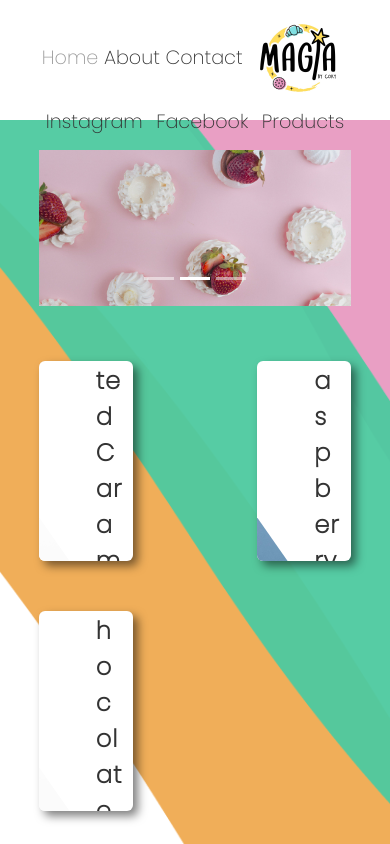
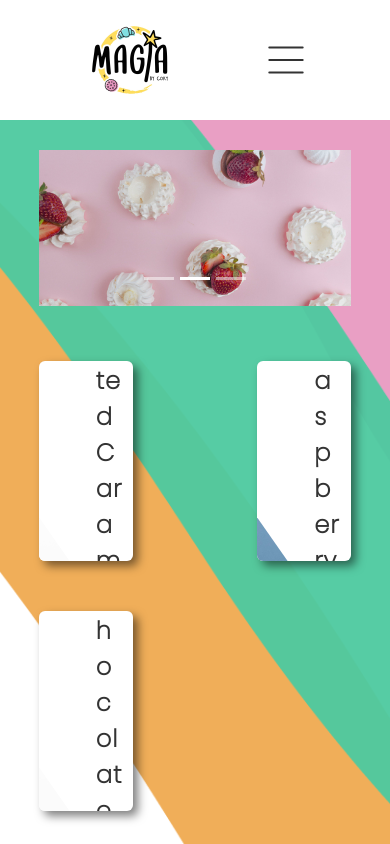
Before and after one commit to julianespa/magia, a React (Vite) app: page / in a window 390 px wide. Shown: the top 844 px of the page. Built offline with nearby package versions, Linux system fonts and the light colour scheme.

Commit message:
make navbar responsive

```diff
--- a/src/App.css
+++ b/src/App.css
@@ -20,6 +20,10 @@ font-family: 'Satisfy', cursive;
     font-family: 'Poppins',Helvetica, sans-serif;
     color: #333;
     box-sizing: border-box;
+}
+
+.hidden {
+    display: none
 }
 
 .page {
@@ -76,7 +80,10 @@ a:hover{
     align-items: center;
     background-color: #fff;
     margin: auto;
-    margin-bottom: 30px;
+}
+
+.navbar.mobile {
+    display: none
 }
 
 .navbar a {
@@ -95,6 +102,7 @@ a:hover{
 
 .home {
     margin: auto;
+    margin-top: 30px;
     display: flex;
     flex-direction: column;
     align-items: center;
@@ -460,3 +468,44 @@ a:hover{
     transform: translateX(-50%);
     margin: 5px;
 }
+
+@media (max-width: 600px) {
+    .navbarContainer {
+        position: relative;
+    }
+    .navbar.mobile {
+        display: inline-block;
+        display: flex;
+        justify-content: space-around;
+    }
+
+    .navbar.mobile button{
+        color: red;
+        background: none;
+        border: none;
+        width: 50px;
+
+    }
+
+    .navbar.desktop {
+        display: none;
+    }
+
+    .navbar {
+        flex-direction: column;
+    }
+
+    .slideIn {
+        animation: slideIn .5s;
+    }
+
+    @keyframes slideIn {
+        from {
+            opacity: 0;
+        }
+
+        to {
+            opacity: 1;
+        }
+    }
+}
--- a/src/components/Navbar.jsx
+++ b/src/components/Navbar.jsx
@@ -1,9 +1,39 @@
 import { NavLink } from "react-router-dom"
+import { useState } from "react"
 
-function Navbar () {
-    return(
-        <div className="navbarContainer">
-            <div className="navbar">
+
+function Navbar() {
+    const [showMenu, setShowMenu] = useState(false)
+
+    const toggleMenu = () => {
+        setShowMenu(!showMenu)
+    }
+
+    return (
+        <nav className="navbarContainer">
+            <>
+                <div className="navbar mobile">
+                    <img className="logoNavbar" src="/logoMagia.jpg" alt="logo magia" />
+                    <button onClick={toggleMenu}>
+                        <svg width="100%" height="100%" viewBox="0 0 24 24" fill="currentColor" xmlns="http://www.w3.org/2000/svg">
+                            <path d="M4 18L20 18" stroke="currentColor" strokeWidth="1" strokeLinecap="round" />
+                            <path d="M4 12L20 12" stroke="currentColor" strokeWidth="1" strokeLinecap="round" />
+                            <path d="M4 6L20 6" stroke="currentColor" strokeWidth="1" strokeLinecap="round" />
+                        </svg>
+                    </button>
+                </div>
+                {showMenu && (
+                    <div className={`navbar mobile slideIn`}>
+                        <NavLink to={`/`}>Home</NavLink>
+                        <NavLink to={`/about`}>About</NavLink>
+                        <NavLink to={`/contact`}>Contact</NavLink>
+                        <a href="https://www.instagram.com/magia.bycoky/" target="_blank" rel='noopener noreferrer'>Instagram</a>
+                        <a href="https://www.facebook.com/magia.bycoky/" target="_blank" rel='noopener noreferrer'>Facebook </a>
+                        <NavLink to={`/products`}>Products</NavLink>
+                    </div>
+                )}
+
+                <div className={`navbar desktop`}>
                     <NavLink to={`/`}>Home</NavLink>
                     <NavLink to={`/about`}>About</NavLink>
                     <NavLink to={`/contact`}>Contact</NavLink>
@@ -12,7 +42,9 @@ function Navbar () {
                     <a href="https://www.facebook.com/magia.bycoky/" target="_blank" rel='noopener noreferrer'>Facebook </a>
                     <NavLink to={`/products`}>Products</NavLink>
                 </div>
-        </div>
+
+            </>
+        </nav>
     )
 }
 
```
Lines whose indentation alone changed are shown as unchanged.
